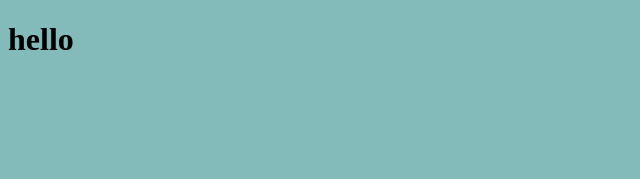
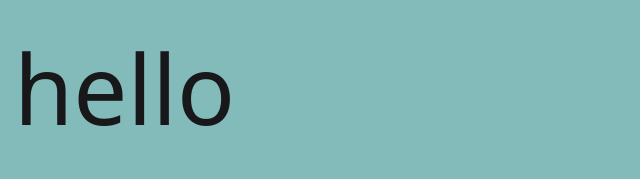
Before and after one commit to afsanaislam00/Green-Earth, a plain HTML site: page index.html in a window 1280 px wide. Shown: the whole page, without its empty margins (0-640 px from the left). Drawn offline with nearby package versions, Linux system fonts and the light colour scheme.

Commit message:
basic setup done

```diff
--- a/index.html
+++ b/index.html
@@ -6,11 +6,21 @@
     <title>Green Earth</title>
     <!-- style file added -->
 <link rel="stylesheet" href="./styles/style.css">
+<!-- favicon added -->
+ <link rel="icon" href="./assets/about.png">
+ <!-- tailwind and daisy ui -->
+  <link href="https://cdn.jsdelivr.net/npm/daisyui@5" rel="stylesheet" type="text/css" />
+<script src="https://cdn.jsdelivr.net/npm/@tailwindcss/browser@4"></script>
+<!-- font inter -->
+ <link rel="preconnect" href="https://fonts.googleapis.com">
+<link rel="preconnect" href="https://fonts.gstatic.com" crossorigin>
+<link href="https://fonts.googleapis.com/css2?family=Inter:ital,opsz,wght@0,14..32,100..900;1,14..32,100..900&family=Noto+Serif:ital,wght@0,100..900;1,100..900&display=swap" rel="stylesheet">
+<!-- ------------ -->
 
 </head>
 <body>
 
-   <h1>
+   <h1 class="text-8xl py-10 px-3.5">
     hello
    </h1>
 
```
Also changed, not shown: tailwind.config.js (added).
